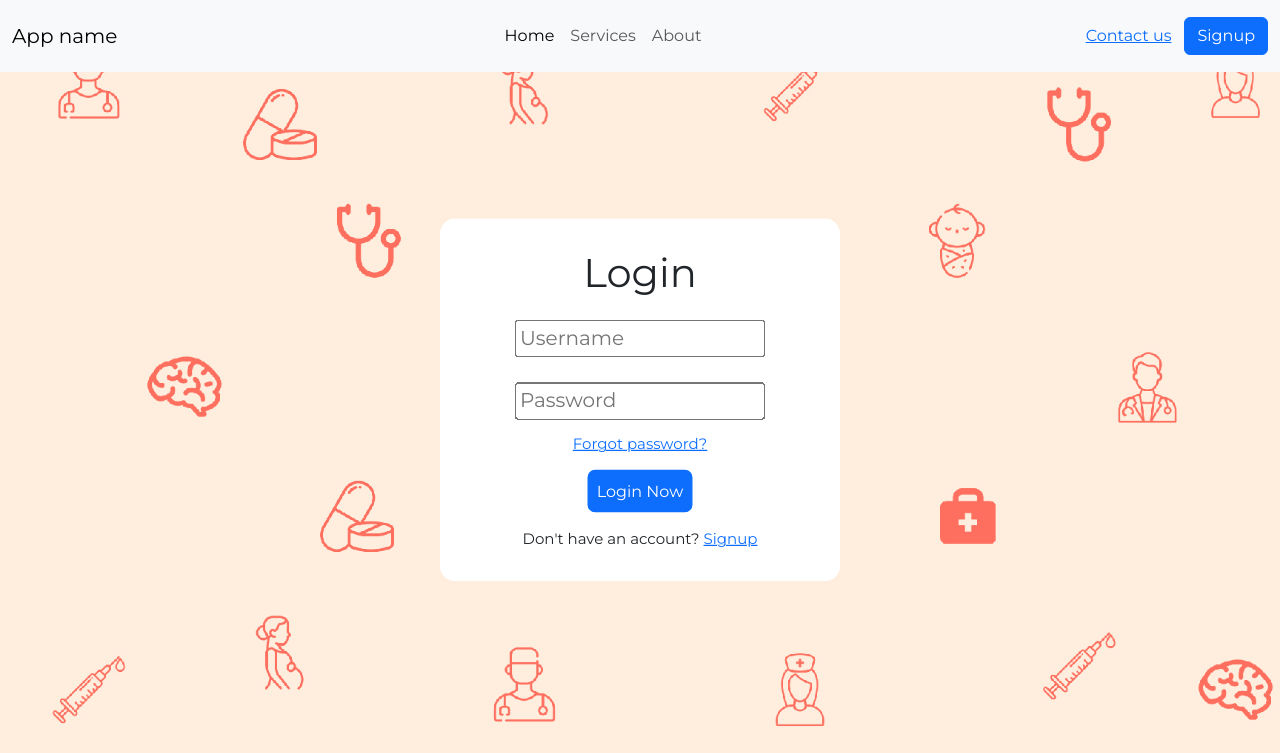
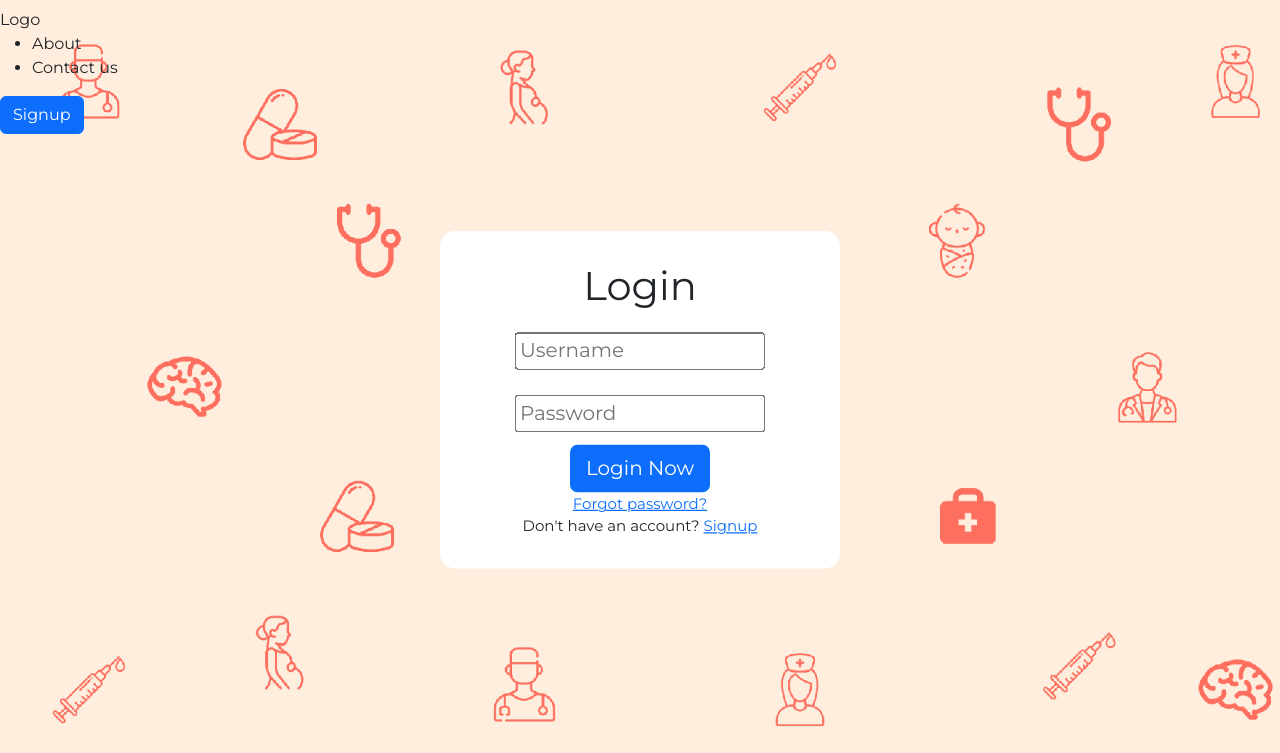
Before and after one commit to hardiksingla/hospitalRecordes, a Django app: template hospital_management/app/templates/login.html in a window 1280 px wide. Shown: the top 753 px of the page. Run offline with Django 3.2, Linux system fonts and the light colour scheme; the template is opened without the code that fills it, so the values that code supplies are empty.

Commit message:
integrated front-end changes

```diff
--- a/hospital_management/app/templates/login.html
+++ b/hospital_management/app/templates/login.html
@@ -23,34 +23,24 @@
   </head>
   <body>
     <!-- Header -->
-      <nav class="navbar bg-light navbar-expand-lg">
-        <div class="container-fluid">
-          <a class="navbar-brand" href="/">App name</a>
-          <button class="navbar-toggler" type="button" data-bs-toggle="collapse" data-bs-target="#navbarText" aria-controls="navbarText" aria-expanded="false" aria-label="Toggle navigation">
-            <span class="navbar-toggler-icon"></span>
-          </button>
-          <div class="collapse navbar-collapse" id="navbarText">
-            <ul class="navbar-nav ms-center">
-              <li class="nav-item">
-                <a class="nav-link active" aria-current="page" href="/">Home</a>
-              </li>
-              <li class="nav-item">
-                <a class="nav-link" href="#">Services</a>
-              </li>
-              <li class="nav-item">
-                <a class="nav-link" href="#">About</a>
-              </li>
-            </ul>
-        </div>
-        <button type="button" class="btn btn-link">Contact us</button>
+    <nav class="navbar">
+      <div class="navitems">
+        <div class="logo">Logo</div>
+        <ul id="navbarText">
+          <li>About</li>
+          <li>Contact us</li>
+        </ul>
         <a href="../signup/"><button type= "button" class="btn btn-primary">Signup</button></a>
         </div>
       </nav>
 
-    <div class="form_container">
-      <i class="uil uil-times form_close"></i>
-      <!-- Login From -->
-      <div class="form login_form">
+      <div id="bg">
+
+        <div class="form_container">
+
+          <i class="uil uil-times form_close"></i>
+          <!-- Login From -->
+          <div class="form login_form">
         <form action="../login/" method="post">
           {% csrf_token %}
           <h2>Login</h2>
@@ -66,18 +56,21 @@
             <i class="uil uil-eye-slash pw_hide"></i>
           </div>
 
-          <div class="option_field">
-            <a href="#" class="forgot_pw">Forgot password?</a>
-          </div>
           <div>
             {% for message in messages %}
             <h5>{{message}}</h5>
             {% endfor %}
           </div>
 
-          <button class="btn btn-primary" id="Button">Login Now</button>
+          <div class="login_button"><button class="btn btn-primary">Login Now</button></div>
+          <div class="option_field">
+            <a href="#" class="forgot_pw">Forgot password?</a>
+          </div>
 
           <div class="login_signup">Don't have an account? <a href="/signup/" id="signup">Signup</a></div>
         </form>
+        </div>
+      </div>
       </div>
     </body>
+  </html>
```
Also changed, not shown: hospital_management/app/templates/signup.html (+8 -20 lines).
